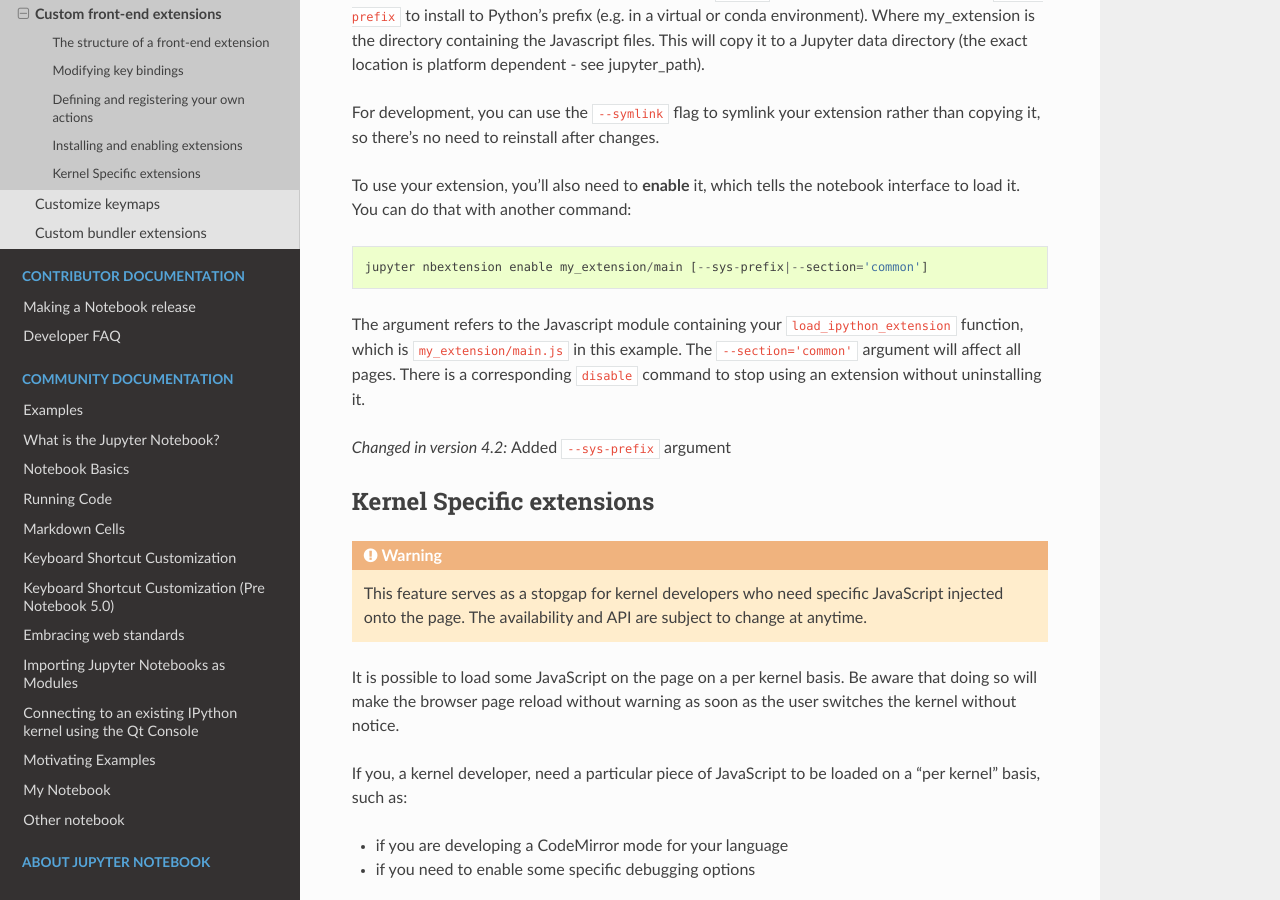
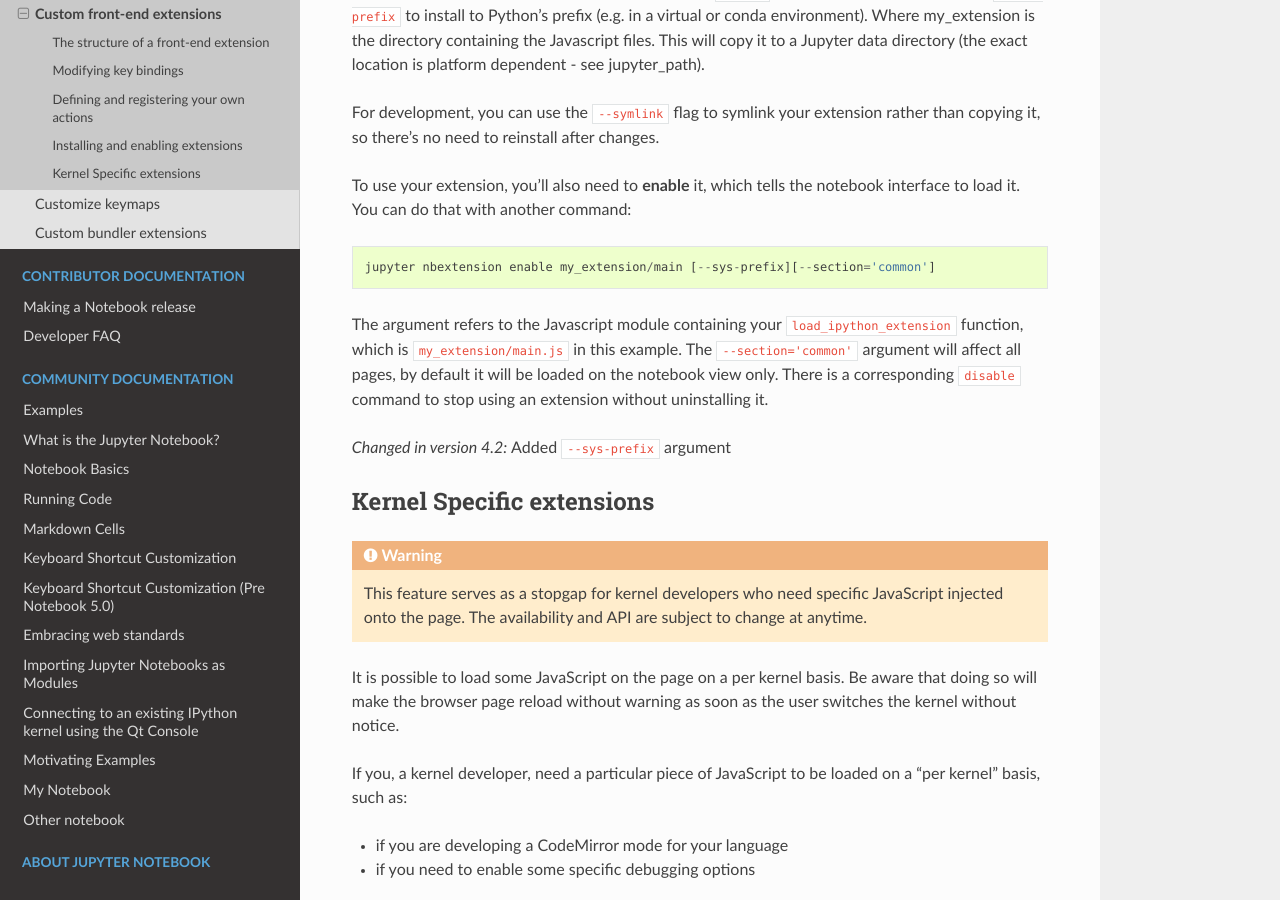
Before and after one commit to jupyter/nbclassic, a Sphinx documentation site: the page built from docs/source/extending/frontend_extensions.rst, in a window 1280 px wide and 900 px high, scrolled down 3928 px. Built offline with Sphinx 7.4.7 and the Read the Docs theme 2.0.0, drawn with Linux system fonts in a browser that asks for light colours; pages that are not in the unit, such as notebooks, are missing from menus; the version number could not be read and is left out.

Commit message:
add tips

```diff
--- a/docs/source/extending/frontend_extensions.rst
+++ b/docs/source/extending/frontend_extensions.rst
@@ -219,11 +219,11 @@
 To use your extension, you'll also need to **enable** it, which tells the
 notebook interface to load it. You can do that with another command::
 
-    jupyter nbextension enable my_extension/main [--sys-prefix|--section='common']
+    jupyter nbextension enable my_extension/main [--sys-prefix][--section='common']
 
 The argument refers to the Javascript module containing your
 ``load_ipython_extension`` function, which is ``my_extension/main.js`` in this
-example. The ``--section='common'`` argument will affect all pages. There is a corresponding ``disable`` command to stop using an
+example. The ``--section='common'`` argument will affect all pages, by default it will be loaded on the notebook view only. There is a corresponding ``disable`` command to stop using an
 extension without uninstalling it.
 
 .. versionchanged:: 4.2
```
